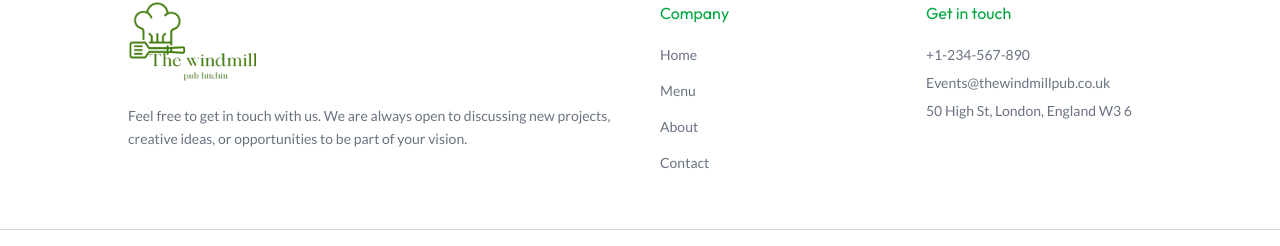
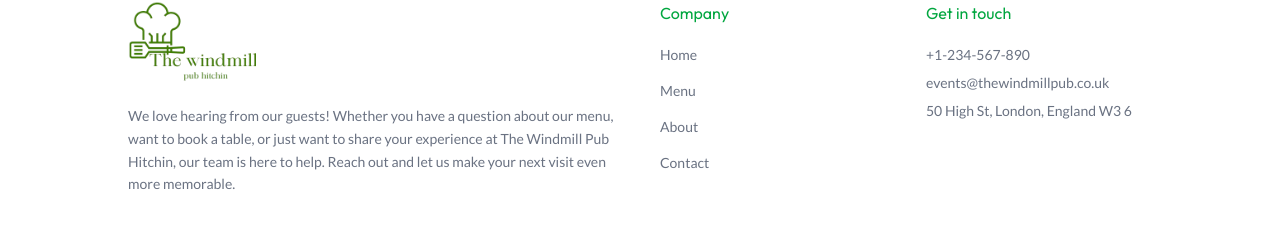
Before and after one commit to FOLADAVE/Windmill-Pub, a Next.js app: page /cart in a window 1280 px wide. Shown: the part 617-863 px from the top of the page. Built offline with nearby package versions, Linux system fonts and the light colour scheme; no server answers.

Commit message:
Update-1

```diff
--- a/app/components/About.jsx
+++ b/app/components/About.jsx
@@ -35,10 +35,10 @@ export default function About() {
         <div>
           <h3 className="text-green-600 font-semibold mb-2">The Story Behind the Flavor</h3>
           <h2 className="text-4xl font-bold text-gray-900 leading-tight mb-4">
-            The Windmill Pub Restaurant
+            The Windmill Pub Hitchin
           </h2>
           <p className="text-gray-600 leading-relaxed">
-            The Windmill Pub Restaurant in Actonne, London, offers a quintessential pub dining
+            The Windmill Pub Hitchin in Actonne, London, offers a quintessential pub dining
              experience with a diverse menu that spans traditional British and Irish dishes.
              Popular among patrons are the Boiled Bacon and Cabbage, Shepherd's Pie, Roast Leg of Lamb and Mint Sauce, and Bangers and Mash.
           </p>
--- a/app/components/Contact.jsx
+++ b/app/components/Contact.jsx
@@ -18,9 +18,7 @@ const Contact = () => {
             height={140}
           />
           <p className="mt-6 text-sm leading-relaxed">
-            Feel free to get in touch with us. We are always open to discussing
-            new projects, creative ideas, or opportunities to be part of your
-            vision.
+            We love hearing from our guests! Whether you have a question about our menu, want to book a table, or just want to share your experience at The Windmill Pub Hitchin, our team is here to help. Reach out and let us make your next visit even more memorable.
           </p>
         </div>
 
@@ -48,7 +46,7 @@ const Contact = () => {
           <h2 className="font-medium text-green-600 mb-5">Get in touch</h2>
           <div className="text-sm space-y-2">
             <p>+1-234-567-890</p>
-            <p>Events@thewindmillpub.co.uk</p>
+            <p>events@thewindmillpub.co.uk</p>
             <p>50 High St, London, England W3 6</p>
           </div>
         </div>
--- a/app/components/Headerslider.jsx
+++ b/app/components/Headerslider.jsx
@@ -14,7 +14,7 @@ const HeaderSlider = () => {
     },
     {
       id: 2,
-      title: "Enjoy Comfort Food Anytime – Hot & Tasty, Just for You",
+      title: "Enjoy Comfort Food Anytime – Hot & Tasty, Just for You!",
       offer: "Your favorite meals delivered fast",
       buttonText1: "Grab a Bite",
       buttonText2: "See Dishes",
@@ -22,7 +22,7 @@ const HeaderSlider = () => {
     },
     {
       id: 3,
-      title: "From Farm to Plate – Fresh Ingredients, Healthy Choices",
+      title: "From Farm to Plate – Fresh Ingredients, Healthy Choices!",
       offer: "Wholesome meals prepared daily",
       buttonText1: "Order Fresh",
       buttonText2: "Explore Menu",
@@ -30,7 +30,7 @@ const HeaderSlider = () => {
     },
     {
       id: 4,
-      title: "Celebrate Every Moment with Delicious Treats",
+      title: "Celebrate Every Moment with Delicious Treats!",
       offer: "Perfect meals for family and friends",
       buttonText1: "Start Ordering",
       buttonText2: "Browse Menu",
@@ -38,7 +38,7 @@ const HeaderSlider = () => {
     },
     {
       id: 5,
-      title: "Good Food, Great Mood – Taste Happiness Today",
+      title: "Good Food, Great Mood – Taste Happiness Today!",
       offer: "Meals that bring people together",
       buttonText1: "Order Now",
       buttonText2: "Discover More",
```
